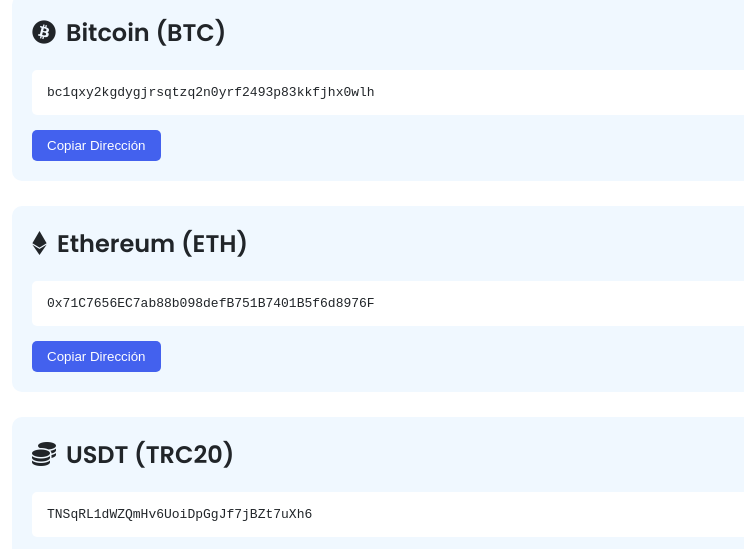
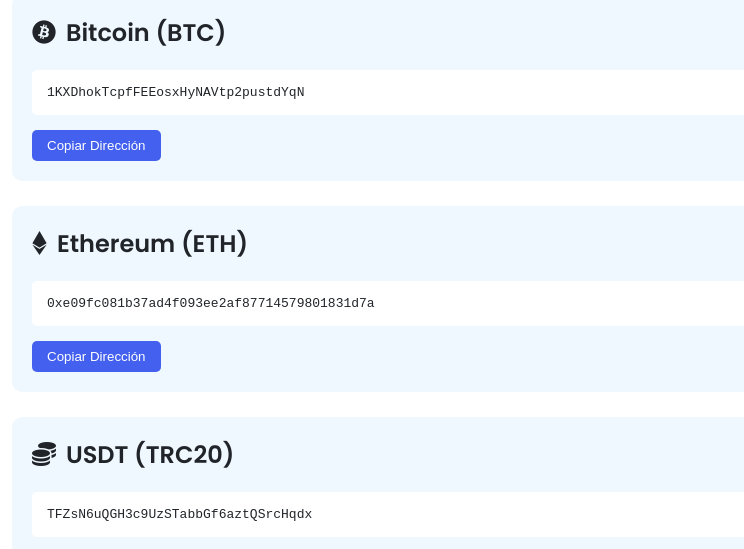
Before and after one commit to YoshiClaroo/Vid-Flof, a plain HTML site: page donacion.html in a window 1280 px wide. Shown: the part 236-785 px from the top of the page, without its empty margins (228-972 px from the left). Drawn offline with Linux system fonts and the light colour scheme.

Commit message:
Update donacion.html

```diff
--- a/donacion.html
+++ b/donacion.html
@@ -83,21 +83,21 @@
         <!-- Bitcoin -->
         <div class="crypto-box">
             <h2><i class="fab fa-bitcoin"></i> Bitcoin (BTC)</h2>
-            <div class="crypto-address" id="btc-address">bc1qxy2kgdygjrsqtzq2n0yrf2493p83kkfjhx0wlh</div>
+            <div class="crypto-address" id="btc-address">1KXDhokTcpfFEEosxHyNAVtp2pustdYqN</div>
             <button class="copy-btn" onclick="copyToClipboard('btc-address', this)">Copiar Dirección</button>
         </div>
 
         <!-- Ethereum -->
         <div class="crypto-box">
             <h2><i class="fab fa-ethereum"></i> Ethereum (ETH)</h2>
-            <div class="crypto-address" id="eth-address">0x71C7656EC7ab88b098defB751B7401B5f6d8976F</div>
+            <div class="crypto-address" id="eth-address">0xe09fc081b37ad4f093ee2af87714579801831d7a</div>
             <button class="copy-btn" onclick="copyToClipboard('eth-address', this)">Copiar Dirección</button>
         </div>
 
         <!-- USDT -->
         <div class="crypto-box">
             <h2><i class="fas fa-coins"></i> USDT (TRC20)</h2>
-            <div class="crypto-address" id="usdt-address">TNSqRL1dWZQmHv6UoiDpGgJf7jBZt7uXh6</div>
+            <div class="crypto-address" id="usdt-address">TFZsN6uQGH3c9UzSTabbGf6aztQSrcHqdx</div>
             <button class="copy-btn" onclick="copyToClipboard('usdt-address', this)">Copiar Dirección</button>
         </div>
 
```
